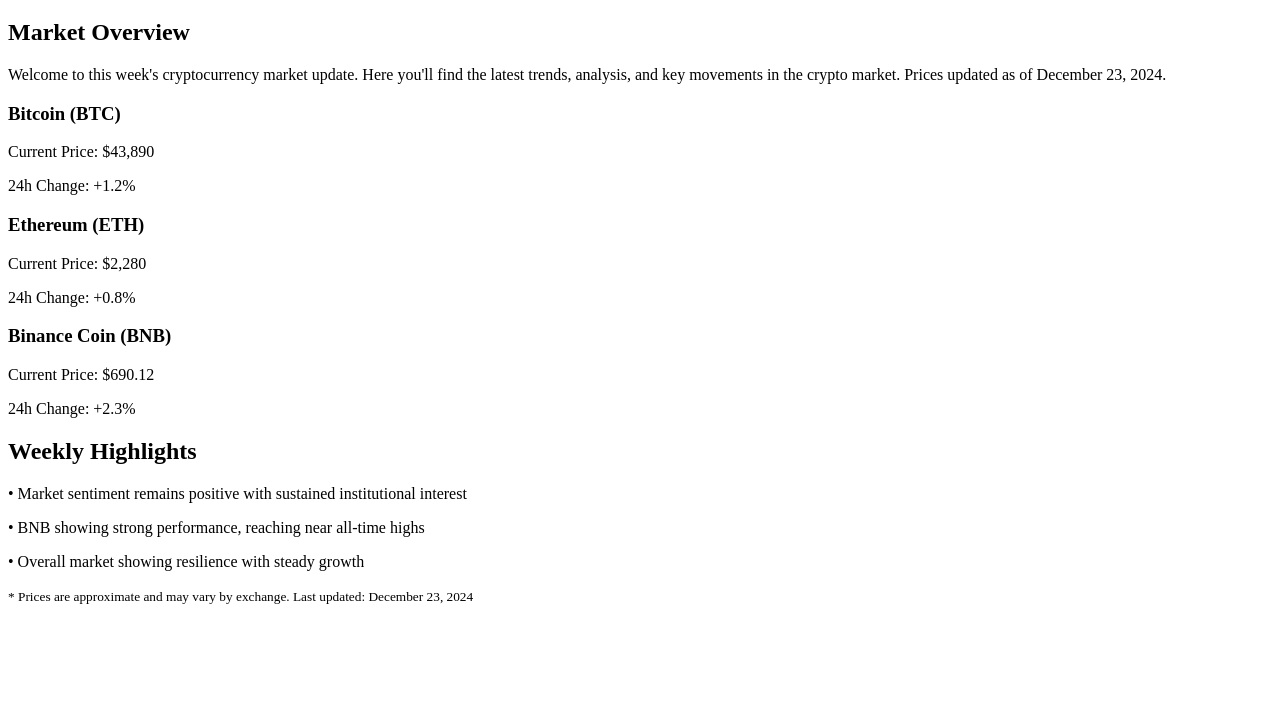
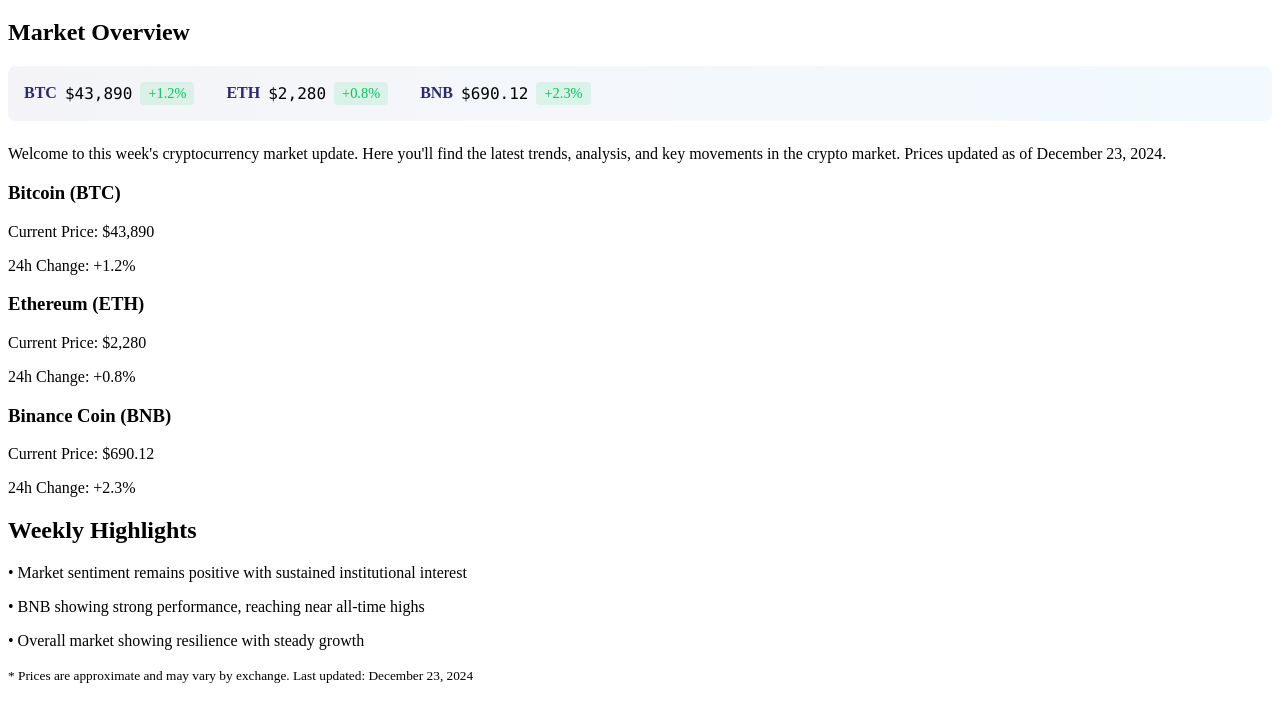
Before and after one commit to josevargas96/crypto-weekly-update, a plain HTML site: page index.html in a window 1280 px wide. Shown: the part 61-782 px from the top of the page. Drawn offline with Linux system fonts and the light colour scheme.

Commit message:
Add price ticker to Market Overview section

```diff
--- a/index.html
+++ b/index.html
@@ -16,9 +16,30 @@
     <main class="container">
         <section class="content-section">
             <h2>Market Overview</h2>
+
+            <!-- New Price Ticker Section -->
+            <div class="price-ticker">
+                <div class="ticker-item">
+                    <span class="symbol">BTC</span>
+                    <span class="price">$43,890</span>
+                    <span class="change positive">+1.2%</span>
+                </div>
+                <div class="ticker-item">
+                    <span class="symbol">ETH</span>
+                    <span class="price">$2,280</span>
+                    <span class="change positive">+0.8%</span>
+                </div>
+                <div class="ticker-item">
+                    <span class="symbol">BNB</span>
+                    <span class="price">$690.12</span>
+                    <span class="change positive">+2.3%</span>
+                </div>
+            </div>
+
             <p>Welcome to this week's cryptocurrency market update. Here you'll find the latest trends, analysis, and key movements in the crypto market. Prices updated as of December 23, 2024.</p>
         </section>
 
+        <!-- Rest of the content remains the same -->
         <div class="crypto-grid">
             <div class="crypto-card">
                 <h3>Bitcoin (BTC)</h3>
```
